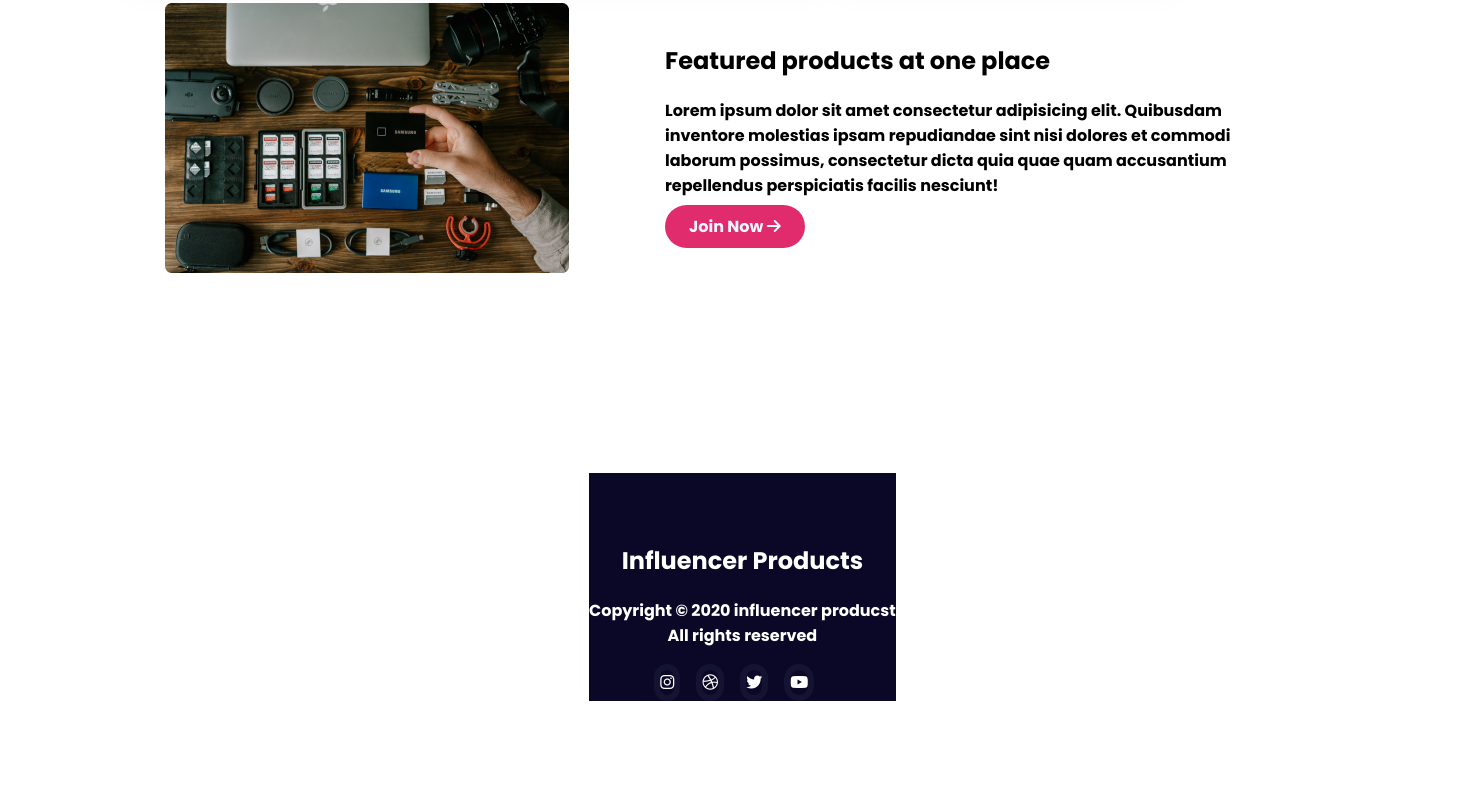
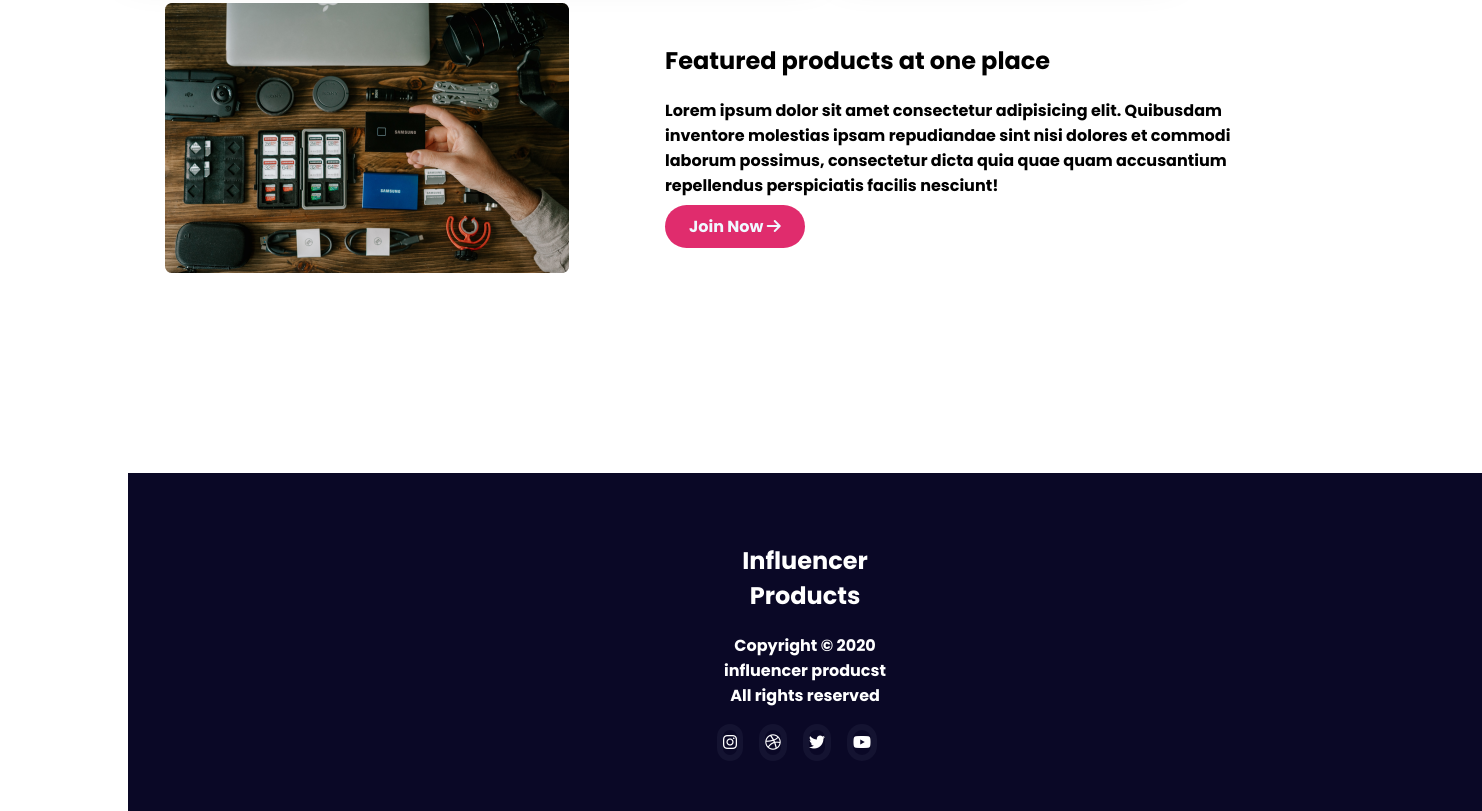
Before and after one commit to almohimen/assignment2, a plain HTML site: page index.html in a window 1280 px wide. Shown: the part 2527-3338 px from the top of the page, 1482 px wide, since content can reach past the window. Before the commit the page ends 3228 px from the top, so only its background shows below. Drawn offline with Linux system fonts and the light colour scheme; files whose address does not match are found by name.

Commit message:
lalalalA

```diff
--- a/styles/footer.css
+++ b/styles/footer.css
@@ -3,9 +3,9 @@
 footer{
     text-align: center;
     background-color: #0A0826;
-    padding-top: 50px;
+    padding: 50px 589px;
     position: absolute;
-    left: 589px;
+    /* left: 589px; */
     top: 3000px;
 }
 footer h2{
```
